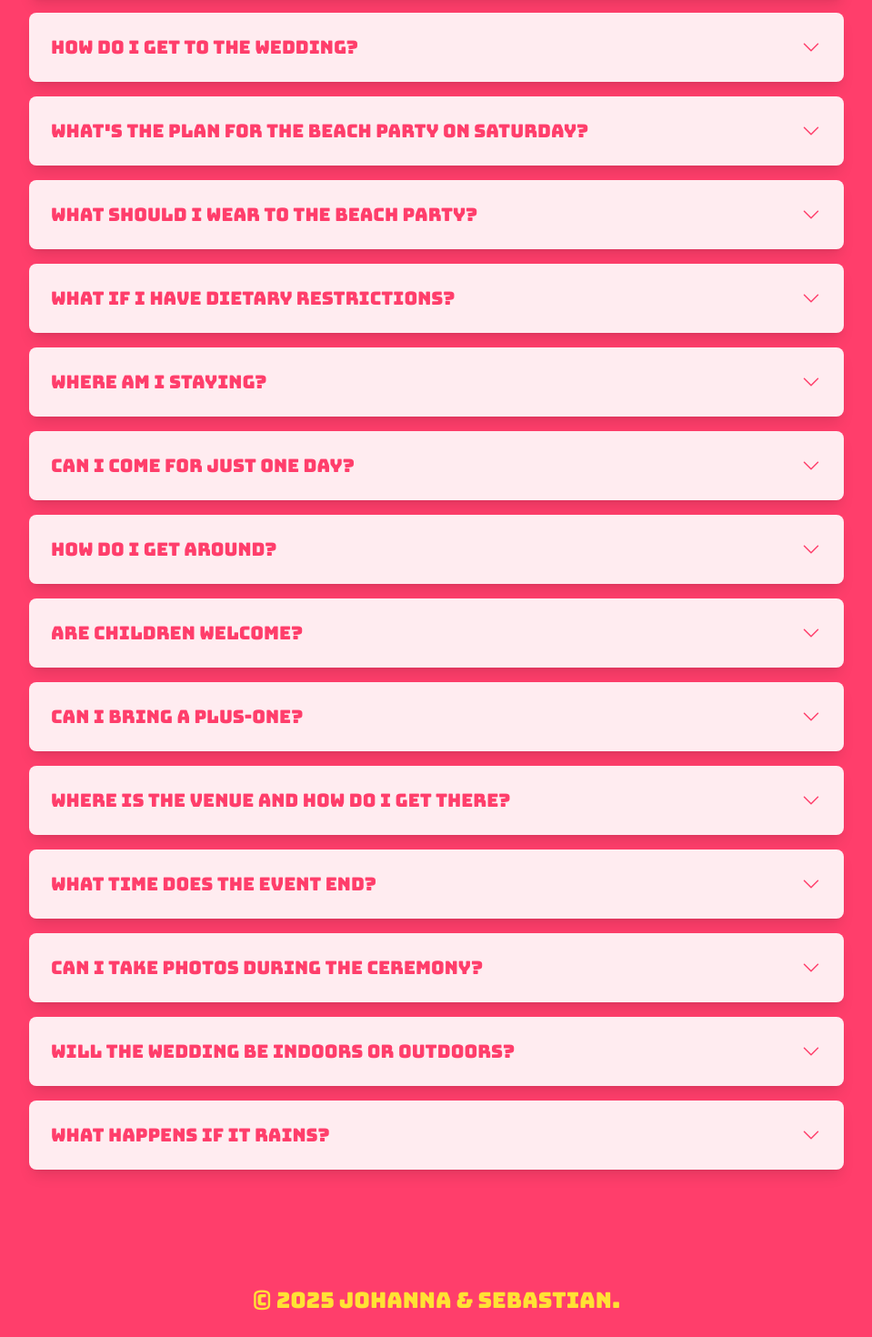
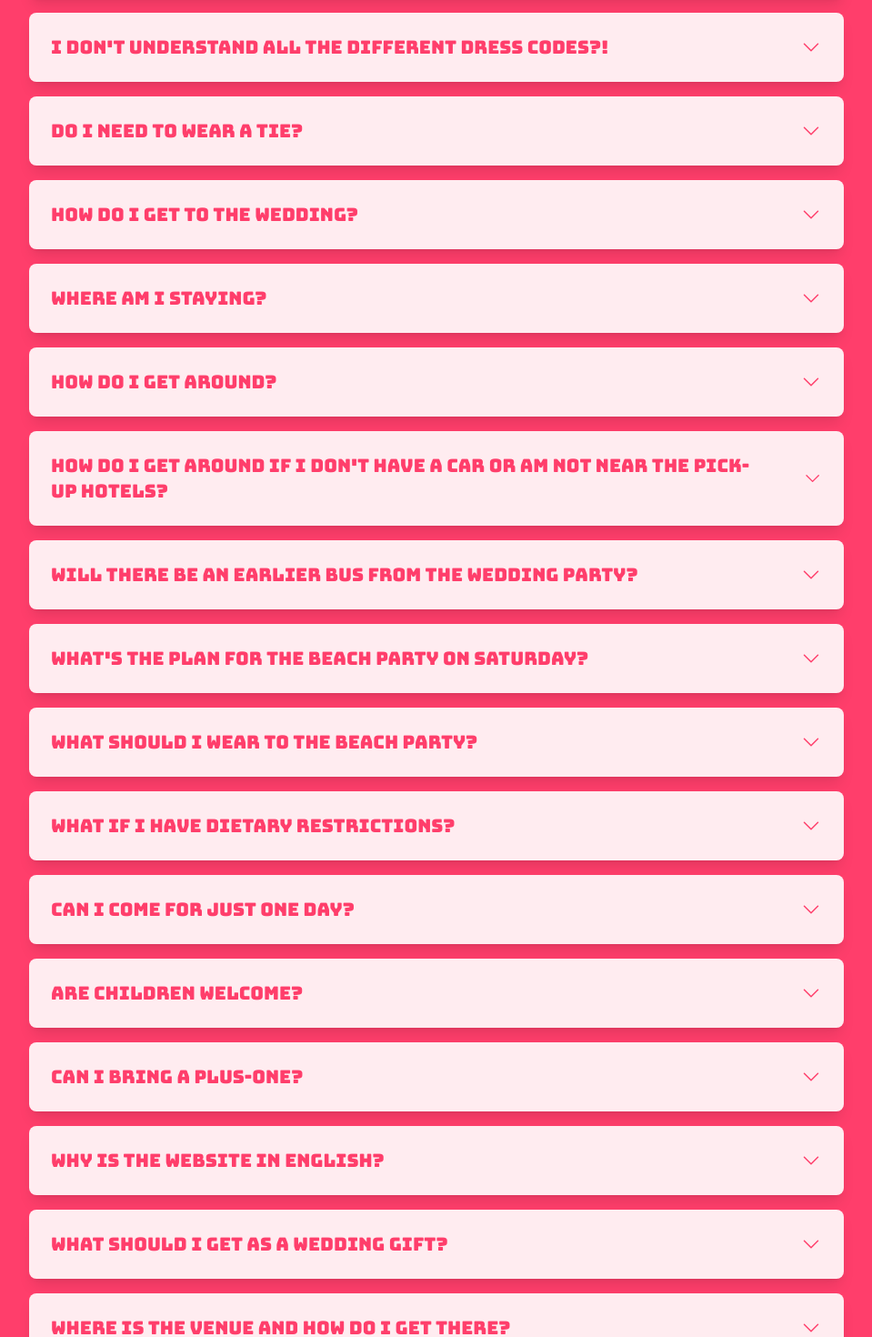
Before and after one commit to Harry-Yates/sandstrand-wedding, a Next.js app: page /faq in a window 1280 px wide. Shown: the part 742-2212 px from the top of the page at 91% size, without its empty margins (160-1119 px from the left). Built offline with nearby package versions, Linux system fonts and the light colour scheme.

Commit message:
Enhance FAQ page with detailed dress code, transportation, and gift information

```diff
--- a/app/faq/page.tsx
+++ b/app/faq/page.tsx
@@ -37,12 +37,45 @@ const faqItems: FAQItem[] = [
         question: "Is there a dress code for the wedding?",
         answer: "Yes! Colorful & festive—no dark blue! Think bold colours or pastel."
     },
+    {
+        category: "Dress Code",
+        question: "I don't understand all the different dress codes?!",
+        answer: "No worries, we got you! 🎨✨\n" +
+            "🎾 Wimbledon (Tennis Day): Sporty, but make it stylish! Think tennis whites, green, or pink. Bonus points for headbands & vintage vibes!\n" +
+            "💍 Wedding Day: COLOUR, COLOUR, COLOUR! It can be bright or pastel. We LOVE color and want to celebrate our midsummer wedding in style! It would be fantastic if this could be the first wedding with no navy blue in sight;)\n" +
+            "🏖 Beach Day: Just chill & comfy. Barefoot? Yes. Sand between your toes? Absolutely. 🏝️"
+    },
+    {
+        category: "Dress Code",
+        question: "Do I need to wear a tie?",
+        answer: "Not at all! Ditch the tie, bring the colour! Think summer vibes, not boardroom meetings. 🎨🌞"
+    },
 
     // Transportation & Accommodation
     {
         category: "Transportation & Accommodation",
         question: "How do I get to the wedding?",
         answer: "We have arranged buses from Riviera Strand or Skansen båstad. If you don't stay there then you need to arrange your own transportation or hop on a bus from any of the hotels."
+    },
+    {
+        category: "Transportation & Accommodation",
+        question: "Where am I staying?",
+        answer: "That's up to you, we have reserved rooms at Hotel Torekov, Skansen, Riviera. Those rooms will be released 12 weeks before the wedding starts. (27th of march!)."
+    },
+    {
+        category: "Transportation & Accommodation",
+        question: "How do I get around?",
+        answer: "Buses are provided for the main wedding events, from the two main hotels (rivera & skansen). For everything else, plan your own transport—or make friends with someone with a car! 🚗💨"
+    },
+    {
+        category: "Transportation & Accommodation",
+        question: "How do I get around if I don't have a car or am not near the pick-up hotels?",
+        answer: "Easy! Either befriend someone with a car or book a taxi here: https://taxiengelholm.se/ 🚖 Uber is also an option!"
+    },
+    {
+        category: "Transportation & Accommodation",
+        question: "Will there be an earlier bus from the wedding party?",
+        answer: "Nope! Our one wish? That you dance your heart out until 2 AM! 🪩💃 But if your inner Cinderella needs to leave early, you'll need to arrange your own ride. 🚕✨"
     },
 
     // Beach Party
@@ -64,19 +97,9 @@ const faqItems: FAQItem[] = [
         answer: "No problem! Just let us know in the rsvp questionnaire so we can make sure you're well-fed and happy."
     },
     {
-        category: "Transportation & Accommodation",
-        question: "Where am I staying?",
-        answer: "That's up to you, we have reserved rooms at Hotel Torekov, Skansen, Riviera. Those rooms will be released 12 weeks before the wedding starts. (27th of march!)."
-    },
-    {
         category: "General",
         question: "Can I come for just one day?",
         answer: "Of course! Just let us know which day(s) you'll be joining."
-    },
-    {
-        category: "Transportation & Accommodation",
-        question: "How do I get around?",
-        answer: "Buses are provided for the main wedding events, from the two main hotels (rivera & skansen). For everything else, plan your own transport—or make friends with someone with a car! 🚗💨"
     },
     {
         category: "General",
@@ -87,6 +110,18 @@ const faqItems: FAQItem[] = [
         category: "General",
         question: "Can I bring a plus-one?",
         answer: "If you've got a plus-one, you'll already know! Not sure? Give Johanna & Sebastian a quick check-in. 💌"
+    },
+    {
+        category: "General",
+        question: "Why is the website in English?",
+        answer: "Because we've got amazing guests jetting in from Australia, England & France! 🇦🇺🇬🇧🇫🇷"
+    },
+    {
+        category: "General",
+        question: "What should I get as a wedding gift?",
+        answer: "Honestly, your presence is the best gift! But if you'd like to give something extra, here are two options:<br/><br/>" +
+            "1️⃣ Donate to <a href='https://erikshjalpen.se/skank-pengar/?utm_term=erikshj%C3%A4lpen&utm_campaign=Brand+Erikshj%C3%A4lpen+Exakt&utm_source=adwords&utm_medium=ppc&gad_source=1' target='_blank' rel='noopener noreferrer' style='color: #ff3e6b;'>Erikshjälpen</a>, <a href='https://www.cancerfonden.se/stod-oss/bli-manadsgivare?custom_campaign=G_%7C_Brand_%7C_Core&custom_source=google&custom_medium=cpc&gad_source=1' target='_blank' rel='noopener noreferrer' style='color: #ff3e6b;'>Cancerfonden</a>, <a href='https://www.barndiabetesfonden.se/forskning-typ-1-diabetes/artiklar/?gad_source=1' target='_blank' rel='noopener noreferrer' style='color: #ff3e6b;'>Barndiabetesfonden</a> (because love should be shared ❤️)<br/><br/>" +
+            "2️⃣ A gift card from Svenskt Tenn - <a href='https://www.svenskttenn.com/se/sv/sortiment/presentkort/' target='_blank' rel='noopener noreferrer' style='color: #ff3e6b;'>link here</a> – no swedish home is complete without a nice vase or a fancy candle holder! 🏡✨ (Yep, it's a bit bougie, but we love it!) 😍"
     },
     {
         category: "Wedding Day",
@@ -277,9 +312,10 @@ export default function FAQPage() {
                                 className={`overflow-hidden transition-all duration-300 ease-in-out
                                     ${expandedItems.includes(index) ? 'max-h-96' : 'max-h-0'}`}
                             >
-                                <div className="p-6 pt-0 text-[#2d3748] prose max-w-none">
-                                    {faq.answer}
-                                </div>
+                                <div
+                                    className="p-6 pt-0 text-[#2d3748] prose max-w-none"
+                                    dangerouslySetInnerHTML={{ __html: faq.answer }}
+                                />
                             </div>
                         </div>
                     ))}
```
